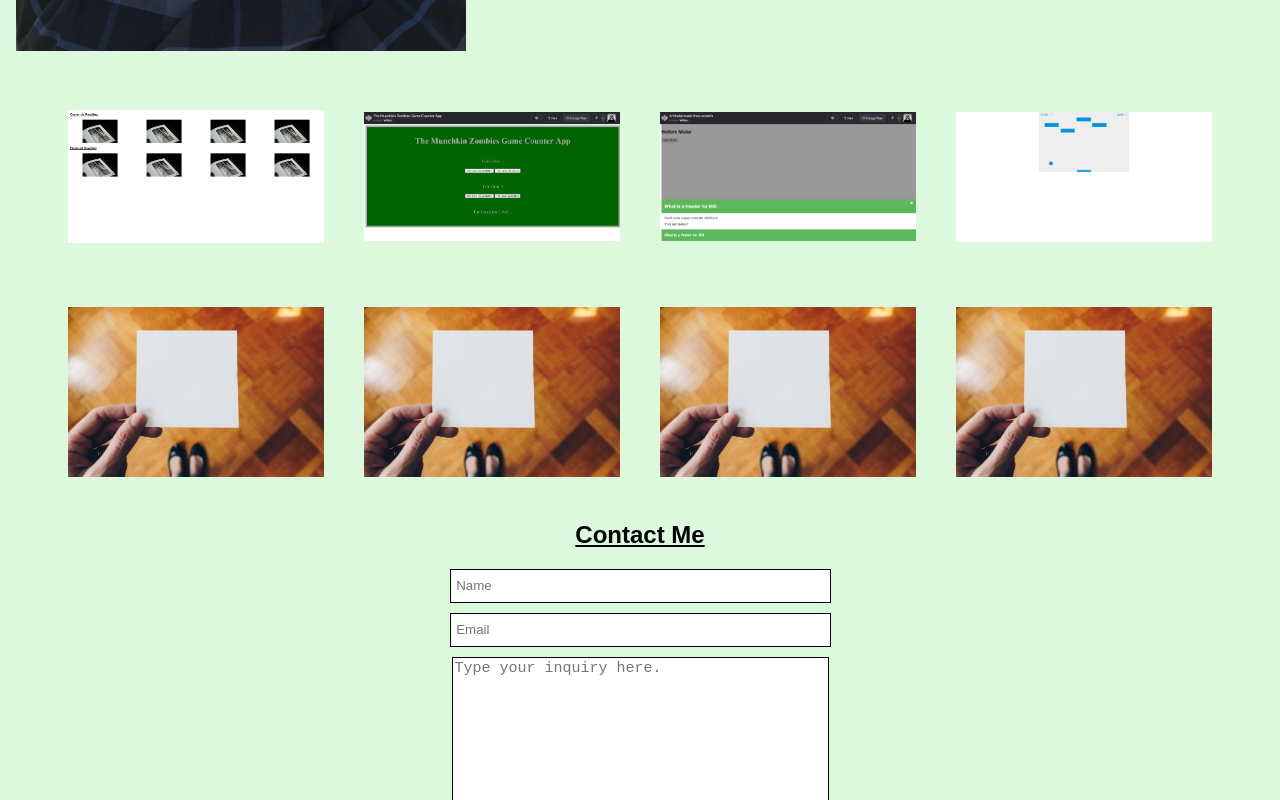
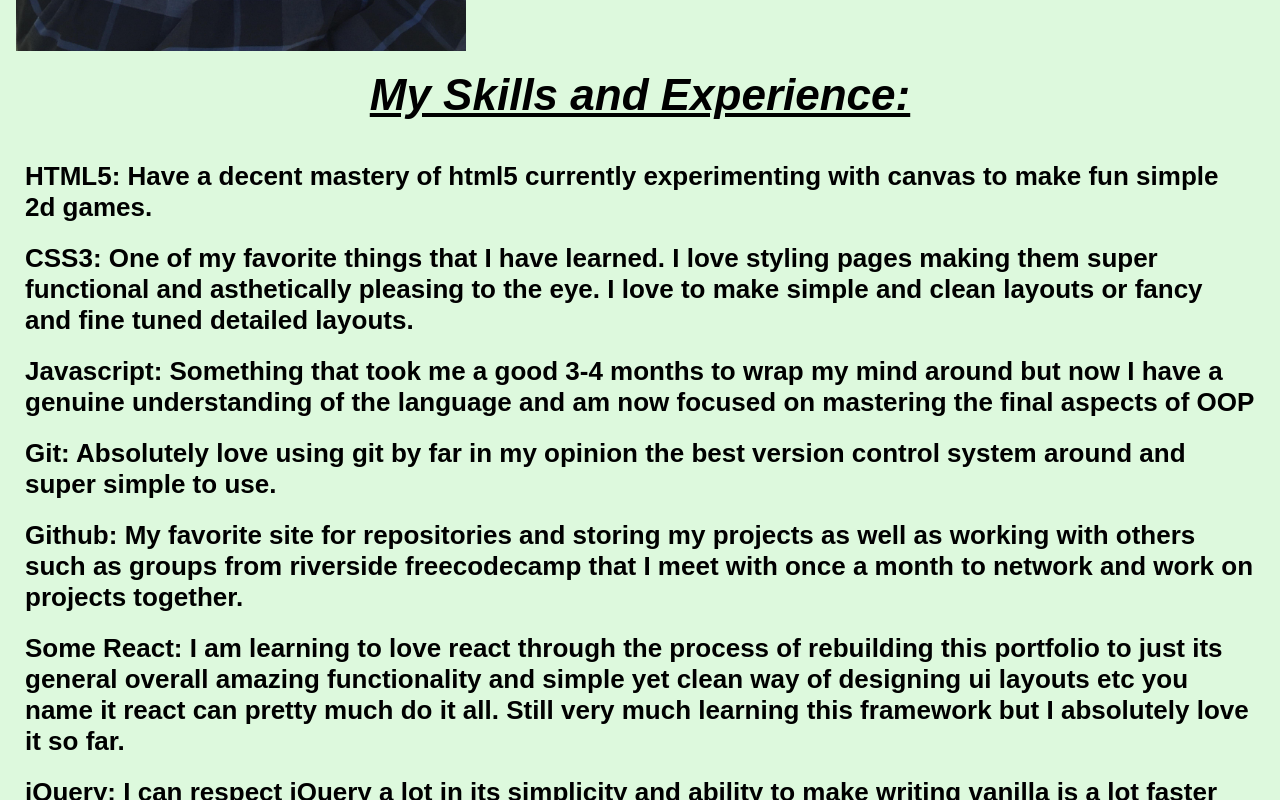
Before and after one commit to wbray93/portfolioreactrebuild, a React (Create React App) app: page / in a window 1280 px wide. Shown: the part 640-1440 px from the top of the page. Built offline with nearby package versions, Linux system fonts and the light colour scheme.

Commit message:
Added skills section info, Styled all platform based mediaqueries for said skills sections

```diff
--- a/src/components/skills/index.jsx
+++ b/src/components/skills/index.jsx
@@ -1,8 +1,36 @@
 import * as React from "react";
 
 const Skills = () => (
-  <div className="skills-section img-responsive">
-
+  <div>
+  <div className="skills-section">
+    <em><u><h1>My Skills and Experience:</h1></u></em>
+  </div>
+  <div>
+    <ul className="skills-section-ul-padding">
+      <strong><li className="skills-section-list">HTML5: Have a decent mastery of html5 currently experimenting with canvas to make fun simple
+                  2d games.</li></strong>
+      <strong><li className="skills-section-list">CSS3: One of my favorite things that I have learned. I love styling pages making them super functional and
+          asthetically pleasing to the eye. I love to make simple and clean layouts or fancy and fine tuned detailed
+          layouts.</li></strong>
+      <strong><li className="skills-section-list"> Javascript: Something that took me a good 3-4 months to wrap my mind around but now I have a genuine
+                   understanding of the language and am now focused on mastering the final aspects of OOP</li></strong>
+      <strong><li className="skills-section-list">Git: Absolutely love using git by far in my opinion the best version control system around and super
+                  simple to use.</li></strong>
+      <strong><li className="skills-section-list">Github: My favorite site for repositories and storing my projects as well as working with others such as
+                  groups from riverside freecodecamp that I meet with once a month to network and work on projects
+                  together.</li></strong>
+      <strong><li className="skills-section-list">Some React: I am learning to love react through the process of rebuilding this portfolio to just its
+                  general overall amazing functionality and simple yet clean way of designing ui layouts etc you name it
+                  react can pretty much do it all. Still very much learning this framework but I absolutely
+                  love it so far.</li></strong>
+      <strong><li className="skills-section-list">jQuery: I can respect jQuery a lot in its simplicity and ability to make writing vanilla js a lot
+                  faster and cleaner while it is no longer the absolute top dog I absolutely do appreciate it and enjoy
+                  working in it when able to.</li></strong>
+      <strong><li className="skills-section-list">Mastering ES6: Currently as with react working on learning the last half of the aspects of ES6.
+                  I enjoy it a lot so far in how it solved some of ES5's problems as well as added a lot of new
+                  useful features and functionality which makes developing a lot easier.</li></strong>
+    </ul>
+  </div>
   </div>
 );
 
--- a/src/index.css
+++ b/src/index.css
@@ -78,12 +78,6 @@ h5 {
   border: solid 1px black;
 }
 
-.skills-section {
-  display: flex;
-  justify-content: center;
-  margin-top: 15px;
-}
-
 #dropdown {
   right: 0;
   left: 0;
@@ -137,8 +131,28 @@ h5 {
   align-items: center;
 }
 
+.skills-section-ul-padding {
+  padding: 5px;
+}
+
+.skills-section {
+  text-align: center;
+  margin-top: 10px;
+  font-size: 15px;
+}
+
+.skills-section-list {
+  list-style: none;
+  text-align: center;
+  font-size: 20px;
+  padding: 8px;
+}
+
 /* Small devices (landscape phones, 576px and up) */
-@media (min-width: 576px) {}
+@media (min-width: 576px) {
+
+}
+
 
 /* Medium devices (tablets, 768px and up) */
 @media (min-width: 768px) {
@@ -148,6 +162,23 @@ h5 {
 
   .project {
     width: 20vw;
+    padding: 10px;
+  }
+
+  .skills-section-ul-padding {
+    padding: 15px;
+  }
+
+  .skills-section {
+    text-align: center;
+    margin-top: 15px;
+    font-size: 22px;
+  }
+
+  .skills-section-list {
+    list-style: none;
+    text-align: center;
+    font-size: 24px;
     padding: 10px;
   }
 }
@@ -191,7 +222,6 @@ h5 {
   .project {
     padding: 20px;
   }
-}
 
   .name-box-size {
     width: 375px;
@@ -209,5 +239,14 @@ h5 {
     font-size: 15px;
   }
 
+  .skills-section-list {
+    list-style: none;
+    text-align: left;
+    font-size: 26px;
+    padding: 10px;
+  }
+}
+
+
 /* Extra large devices (large desktops, 1200px and up) */
 @media (min-width: 1200px) {}
```
Lines whose indentation alone changed are shown as unchanged.
